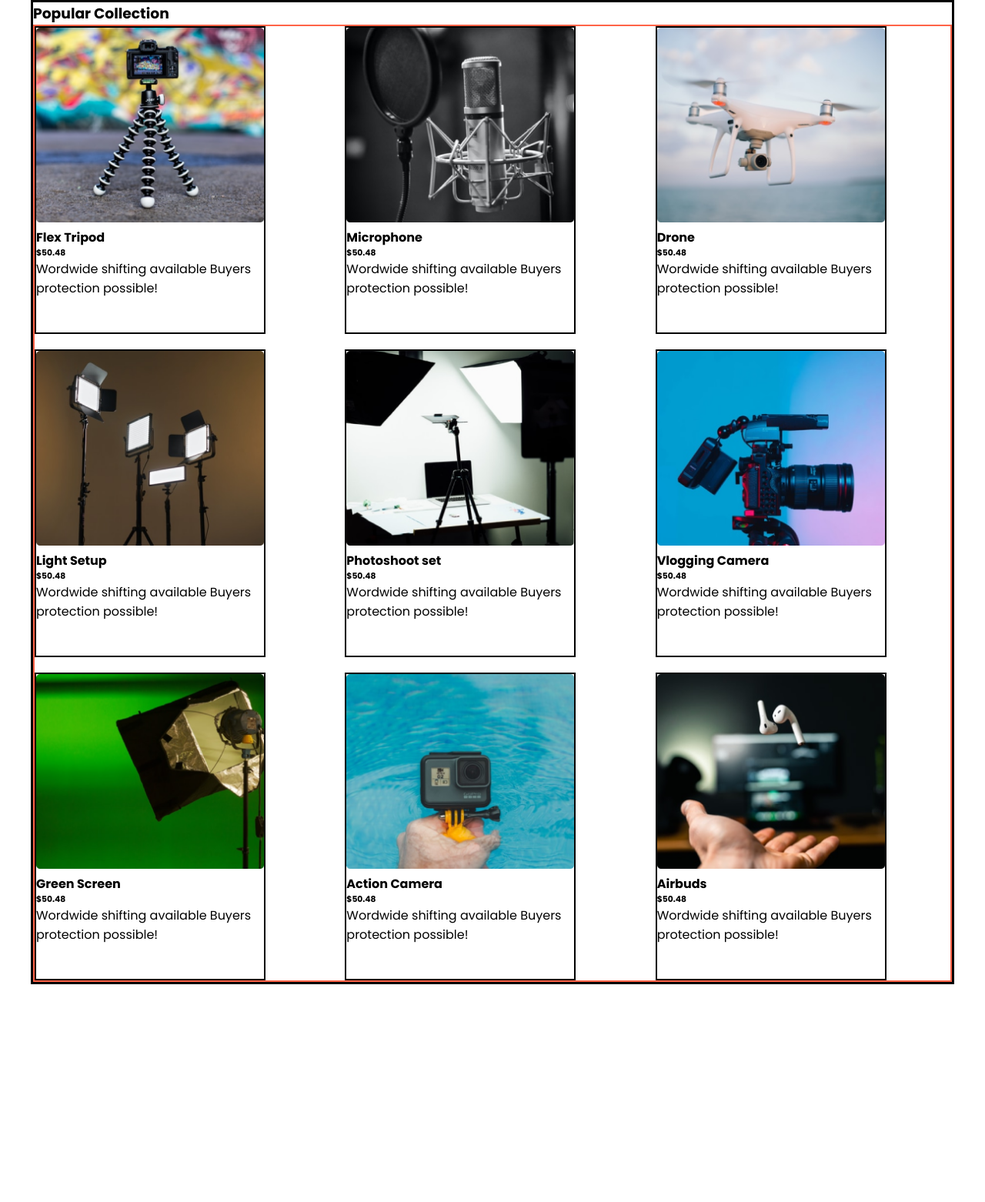
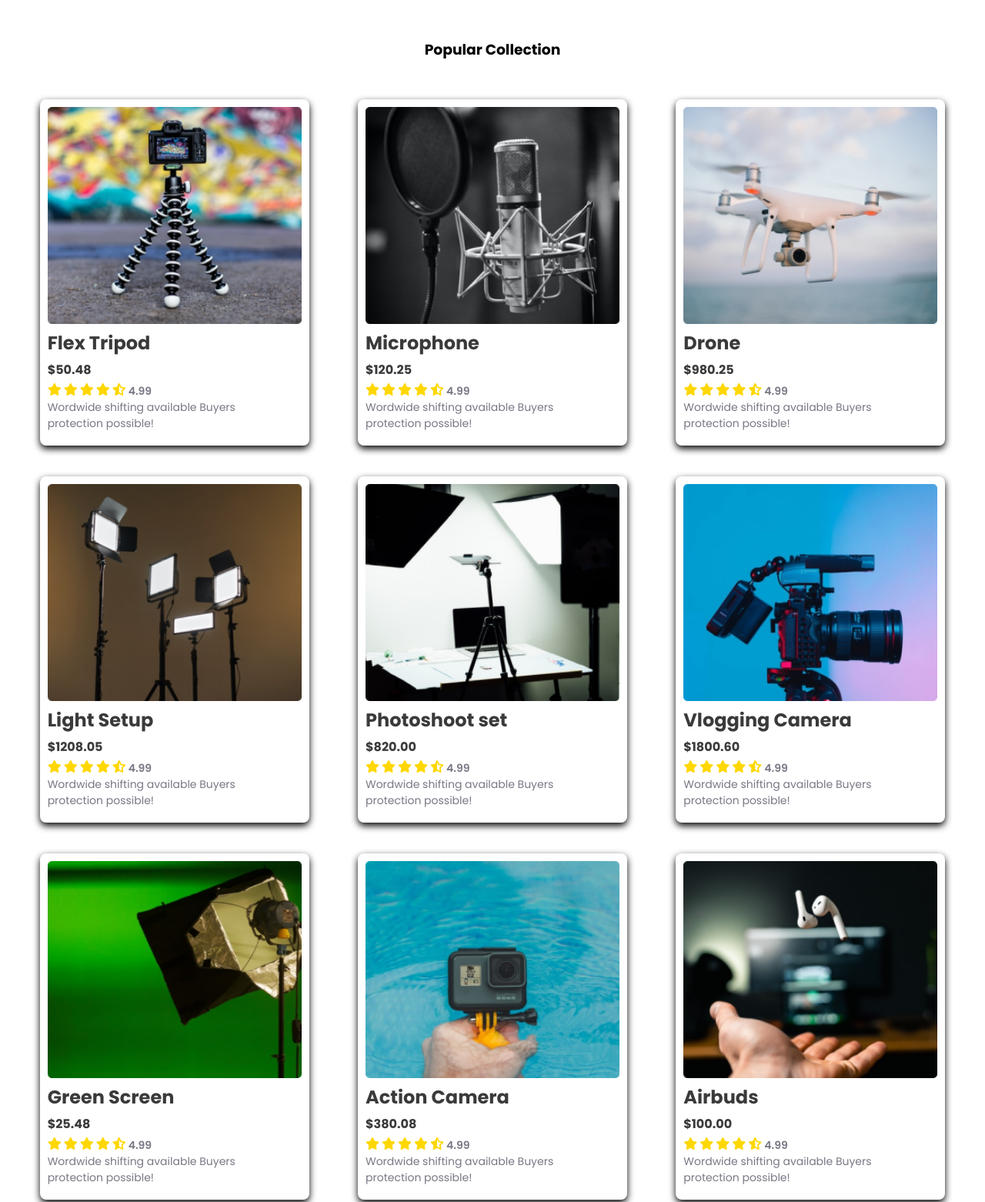
Before and after one commit to nurmahammadmondol/influencer-robi, a plain HTML site: page index.html in a window 1280 px wide. Shown: the part 818-2380 px from the top of the page at 77% size. Before the commit the page ends 2097 px from the top, so only its background shows below. Drawn offline with Linux system fonts and the light colour scheme.

Commit message:
added by Popular Collection

```diff
--- a/index.html
+++ b/index.html
@@ -71,62 +71,134 @@
             <img src="images/tripod.png" alt="">
             <h4>Flex Tripod</h4>
             <h6>$50.48</h6>
+            <div class="star">
+              <i class="fa-solid fa-star"></i>
+              <i class="fa-solid fa-star"></i>
+              <i class="fa-solid fa-star"></i>
+              <i class="fa-solid fa-star"></i>
+              <i class="fa-solid fa-star-half-stroke"></i>
+              <p>4.99</p>
+            </div>
             <p>Wordwide shifting available
               Buyers protection possible!</p>
           </div>
           <div class="collection-box">
             <img src="images/mic.png" alt="">
             <h4>Microphone</h4>
-            <h6>$50.48</h6>
+            <h6>$120.25</h6>
+            <div class="star">
+              <i class="fa-solid fa-star"></i>
+              <i class="fa-solid fa-star"></i>
+              <i class="fa-solid fa-star"></i>
+              <i class="fa-solid fa-star"></i>
+              <i class="fa-solid fa-star-half-stroke"></i>
+              <p>4.99</p>
+            </div>
             <p>Wordwide shifting available
               Buyers protection possible!</p>
           </div>
           <div class="collection-box">
             <img src="images/drone.png" alt="">
             <h4>Drone</h4>
-            <h6>$50.48</h6>
+            <h6>$980.25</h6>
+            <div class="star">
+              <i class="fa-solid fa-star"></i>
+              <i class="fa-solid fa-star"></i>
+              <i class="fa-solid fa-star"></i>
+              <i class="fa-solid fa-star"></i>
+              <i class="fa-solid fa-star-half-stroke"></i>
+              <p>4.99</p>
+            </div>
             <p>Wordwide shifting available
               Buyers protection possible!</p>
           </div>
           <div class="collection-box">
             <img src="images/lights.png" alt="">
             <h4>Light Setup</h4>
-            <h6>$50.48</h6>
+            <h6>$1208.05</h6>
+            <div class="star">
+              <i class="fa-solid fa-star"></i>
+              <i class="fa-solid fa-star"></i>
+              <i class="fa-solid fa-star"></i>
+              <i class="fa-solid fa-star"></i>
+              <i class="fa-solid fa-star-half-stroke"></i>
+              <p>4.99</p>
+            </div>
             <p>Wordwide shifting available
               Buyers protection possible!</p>
           </div>
           <div class="collection-box">
             <img src="images/setup.png" alt="">
             <h4>Photoshoot set</h4>
-            <h6>$50.48</h6>
+            <h6>$820.00</h6>
+            <div class="star">
+              <i class="fa-solid fa-star"></i>
+              <i class="fa-solid fa-star"></i>
+              <i class="fa-solid fa-star"></i>
+              <i class="fa-solid fa-star"></i>
+              <i class="fa-solid fa-star-half-stroke"></i>
+              <p>4.99</p>
+            </div>
             <p>Wordwide shifting available
               Buyers protection possible!</p>
           </div>
           <div class="collection-box">
             <img src="images/camera.png" alt="">
             <h4>Vlogging Camera</h4>
-            <h6>$50.48</h6>
+            <h6>$1800.60</h6>
+            <div class="star">
+              <i class="fa-solid fa-star"></i>
+              <i class="fa-solid fa-star"></i>
+              <i class="fa-solid fa-star"></i>
+              <i class="fa-solid fa-star"></i>
+              <i class="fa-solid fa-star-half-stroke"></i>
+              <p>4.99</p>
+            </div>
             <p>Wordwide shifting available
               Buyers protection possible!</p>
           </div>
           <div class="collection-box">
             <img src="images/single-light.png" alt="">
             <h4>Green Screen</h4>
-            <h6>$50.48</h6>
+            <h6>$25.48</h6>
+            <div class="star">
+              <i class="fa-solid fa-star"></i>
+              <i class="fa-solid fa-star"></i>
+              <i class="fa-solid fa-star"></i>
+              <i class="fa-solid fa-star"></i>
+              <i class="fa-solid fa-star-half-stroke"></i>
+              <p>4.99</p>
+            </div>
             <p>Wordwide shifting available
               Buyers protection possible!</p>
           </div>
           <div class="collection-box">
             <img src="images/action.png" alt="">
             <h4>Action Camera</h4>
-            <h6>$50.48</h6>
+            <h6>$380.08</h6>
+            <div class="star">
+              <i class="fa-solid fa-star"></i>
+              <i class="fa-solid fa-star"></i>
+              <i class="fa-solid fa-star"></i>
+              <i class="fa-solid fa-star"></i>
+              <i class="fa-solid fa-star-half-stroke"></i>
+              <p>4.99</p>
+            </div>
             <p>Wordwide shifting available
               Buyers protection possible!</p>
           </div>
           <div class="collection-box">
             <img src="images/airpod.png" alt="">
             <h4>Airbuds</h4>
-            <h6>$50.48</h6>
+            <h6>$100.00</h6>
+            <div class="star">
+              <i class="fa-solid fa-star"></i>
+              <i class="fa-solid fa-star"></i>
+              <i class="fa-solid fa-star"></i>
+              <i class="fa-solid fa-star"></i>
+              <i class="fa-solid fa-star-half-stroke"></i>
+              <p>4.99</p>
+            </div>
             <p>Wordwide shifting available
               Buyers protection possible!</p>
           </div>
--- a/style/style.css
+++ b/style/style.css
@@ -95,21 +95,46 @@ header {
 
 /* main-part-start  */
 .popular-collection-container {
-  border: 3px solid black;
+  padding: 50px 0;
 }
-
+.collection-tittle {
+  margin-bottom: 50px;
+  text-align: center;
+}
 .popular-collection-box {
   display: grid;
   grid-template-columns: repeat(3, 1fr);
-  justify-content: space-between;
-  gap: 20px;
-  border: 2px solid tomato;
+  gap: 40px;
 }
 .collection-box {
-  width: 300px;
-  height: 400px;
-  border: 2px solid black;
+  margin: 0 auto;
+  width: 350px;
+  height: 450px;
+  padding: 10px;
+  box-shadow: 0 4px 10px 0;
+  border-radius: 8px;
 }
 .collection-box img {
   width: 100%;
 }
+.collection-box h4 {
+  color: var(--primary-color);
+  font-size: var(--font2-size);
+}
+.collection-box h6 {
+  color: var(--primary-color);
+  font-size: var(--font3-size);
+  margin: 5px 0;
+}
+.star {
+  color: gold;
+  display: flex;
+  flex-direction: row;
+  gap: 3px;
+  font-weight: 600;
+}
+.collection-box p {
+  width: 250px;
+  color: var(--secondary-color);
+  font-size: var(--font4-size);
+}
```
